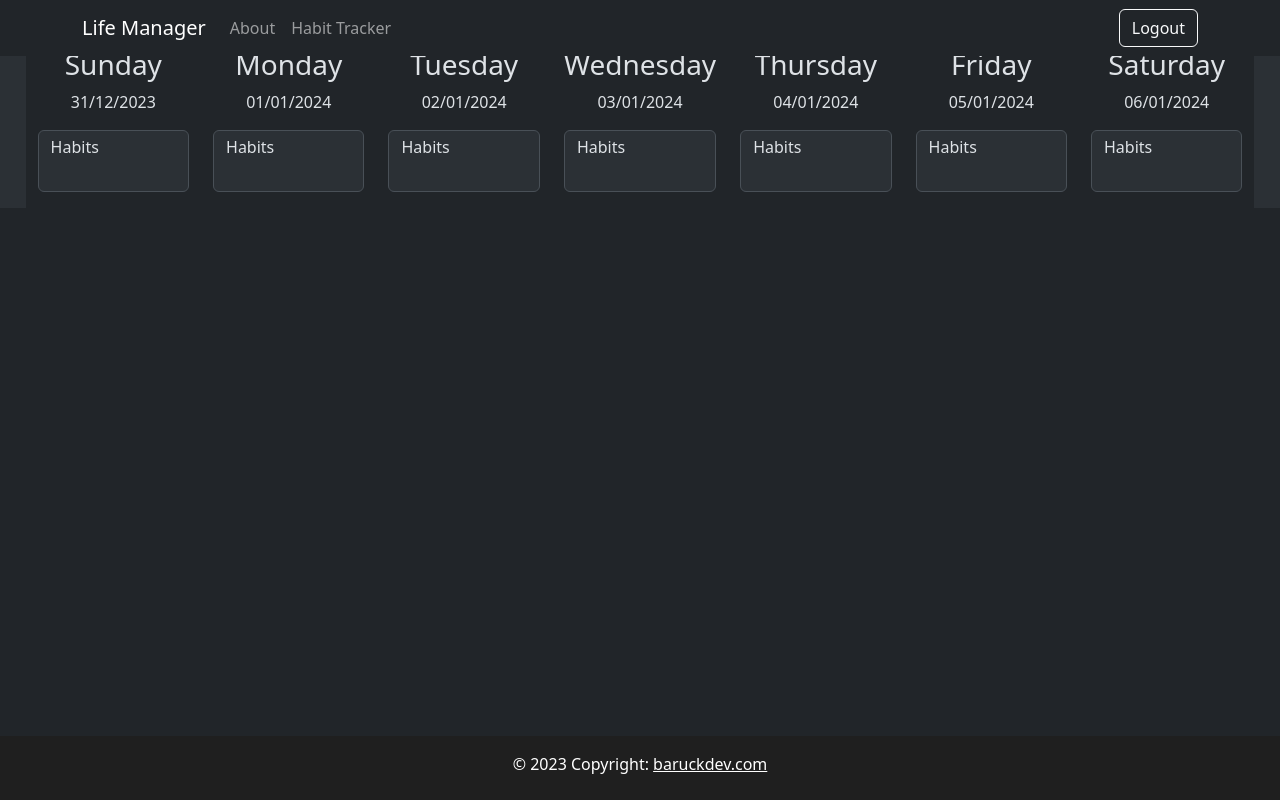
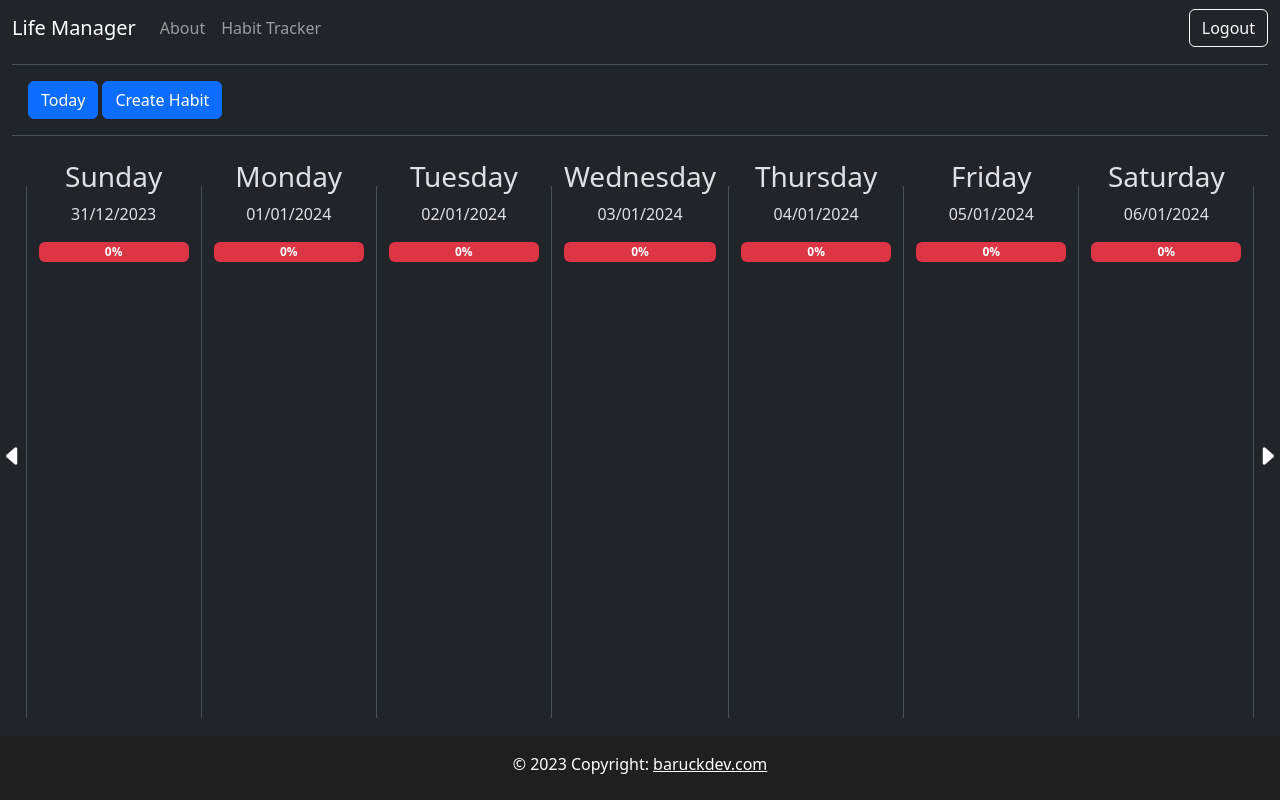
Before and after one commit to MatheusBLopes/life-manager-app, a Django app: page /habit-tracker/ in a window 1280 px wide. Run offline with Django 4.2, Linux system fonts and the light colour scheme; the visitor is signed in with stand-in values (Sample User, id 1); data that the repository does not hold is empty; parts of the project's set-up code (start-up, migrations or seed data) failed here and were passed over; some libraries are stand-ins or nearby versions.

Commit message:
feat: improve habit tracker

```diff
--- a/life-manager-app/apps/habit_tracker/forms.py
+++ b/life-manager-app/apps/habit_tracker/forms.py
@@ -38,4 +38,4 @@ class HabitForm(forms.ModelForm):
 class HabitCompletionForm(forms.ModelForm):
     class Meta:
         model = HabitCompletion
-        fields = ['habit', 'date_completed']
+        fields = ['habit', 'date_completed', 'success']
--- a/life-manager-app/apps/habit_tracker/models.py
+++ b/life-manager-app/apps/habit_tracker/models.py
@@ -23,6 +23,10 @@ class Habit(models.Model):
     start_date = models.DateField(blank=False, null=False)
     end_date = models.DateField(blank=True, null=True)
 
+    def __str__(self):
+        return self.name
+
 class HabitCompletion(models.Model):
     habit = models.ForeignKey(Habit, on_delete=models.CASCADE)
     date_completed = models.DateField()
+    success = models.BooleanField(default=False)
--- a/life-manager-app/apps/habit_tracker/templates/habit_tracker/pages/week.html
+++ b/life-manager-app/apps/habit_tracker/templates/habit_tracker/pages/week.html
@@ -4,38 +4,73 @@
 
 {% block content %}
 
-<div class="row align-items-stretch mt-5">
-    <div id="custom-narrow-col" class="col p-0 bg-body-tertiary">
-        <a href="{% url 'habit_tracker:habit_tracker' week.previous_week previous_year %}" class="w-100">
-            <span class="bi bi-arrow-left mt-5"></span>
+<div class="container-fluid d-flex align-items-left border-top border-bottom p-3">
+    <a href="{% url 'habit_tracker:habit_tracker' week.present_week present_year %}"
+        class="text-center btn btn-primary me-1">
+        Today
+    </a>
+    <a href="{% url 'habit_tracker:create_habit' %}" class="text-center btn btn-primary">
+        Create Habit
+    </a>
+</div>
+
+
+<div class="row h-100 mt-4">
+    <div id="custom-narrow-col" class="col d-flex align-items-center justify-content-center p-0">
+        <a href="{% url 'habit_tracker:habit_tracker' week.previous_week previous_year %}"
+            class="w-100 h-100 d-flex align-items-center justify-content-center">
+            <i class="bi bi-caret-left-fill fs-4 text-white"></i>
         </a>
     </div>
 
     {% for day in days %}
+    <div id="separator" class="border-end col"></div>
+
     <div class="col">
+        <div class="d-flex flex-column justify-content-center">
             <h3 class="text-center">{{day.day_name}}</h3>
             <p class="text-center">{{day.date}}</p>
+            <p class="badge {% if day.percentage_completed > 90 %} bg-success {% else %} bg-danger {% endif %}">{{ day.percentage_completed }}%</p>
+        </div>
 
         <!-- Habits Section -->
-        <div class="container border rounded mb-3 pb-3 bg-body-tertiary">
-            <p class="text-right mt-1">Habits</p>
         <div class="list-group">
             {% for habit in day.habits %}
-                <button type="button" class="list-group-item list-group-item-action d-flex align-items-center"
-                    data-bs-toggle="modal" data-bs-target="#exampleModal">
-                    <input class="form-check-input me-3" type="checkbox" value="" aria-label="...">
+            <form method="post"
+                action="{% url 'habit_tracker:mark_completed' week.current_week current_year day.raw_date %}">
+                {% csrf_token %}
+                <input type="hidden" name="habit_id" value="{{ habit.id }}">
+                <div class="list-group-item list-group-item-action d-flex align-items-center border-bottom-0">
                     {{ habit.name }}
+                    <div class="ms-auto">
+                        {% if habit.is_completed %}
+                        <button type="submit" name="success" value="False" class="btn">
+                            <i class="bi bi-x"></i>
                         </button>
+                        {% else %}
+                        <button type="submit" name="success" value="True" class="btn">
+                            <i class="bi bi-check"></i>
+                        </button>
+                        {% endif %}
+                    </div>
+                </div>
+                <div
+                    class="list-group-item-bottom-border border-5 {% if habit.is_completed %} border-bottom border-success {% else %} border-bottom border-danger {% endif %}">
+                </div>
+            </form>
             {% endfor %}
         </div>
     </div>
 
-    </div>
+    {% if day.day_name == "Saturday" %}
+    <div id="separator" class="border-end col"></div>
+    {% endif %}
     {% endfor %}
 
-    <div id="custom-narrow-col" class="col p-0 bg-body-tertiary">
-        <a href="{% url 'habit_tracker:habit_tracker' week.next_week next_year %}" class="w-100">
-            <span class="bi bi-arrow-right"></span>
+    <div id="custom-narrow-col" class="col d-flex align-items-center justify-content-center p-0">
+        <a href="{% url 'habit_tracker:habit_tracker' week.next_week next_year %}"
+            class="w-100 h-100 d-flex align-items-center justify-content-center">
+            <i class="bi bi-caret-right-fill fs-4 text-white"></i>
         </a>
     </div>
 
--- a/life-manager-app/apps/habit_tracker/urls.py
+++ b/life-manager-app/apps/habit_tracker/urls.py
@@ -7,5 +7,7 @@ urlpatterns = [
     path('habit-tracker/', views.habit_tracker, name='habit_tracker'),
     path('habit-tracker/<int:week_number>/<int:year>', views.habit_tracker, name='habit_tracker'),
     path('habit-tracker/create-habit/', views.create_habit, name='create_habit'),
+    path('mark-completed/<int:week>/<int:year>/<str:date>/', views.MarkCompletedView.as_view(), name='mark_completed'),
+
 
 ]
--- a/life-manager-app/apps/habit_tracker/views.py
+++ b/life-manager-app/apps/habit_tracker/views.py
@@ -2,9 +2,10 @@ from django.shortcuts import render, redirect
 from django.urls import reverse
 from django.contrib.auth.decorators import login_required
 from datetime import datetime, timedelta
-from .models import Habit
-from .forms import HabitForm
-from django.db.models import Q, F
+from .models import Habit, HabitCompletion
+from .forms import HabitForm, HabitCompletionForm
+from django.db.models import Q
+from django.views import View
 
 def get_start_date_from_week(year, week_number):
     jan4 = datetime(year, 1, 4)
@@ -21,10 +22,6 @@ def get_days_data(date, user):
         current_date = start_date + timedelta(days=i)
         day_name = current_date.strftime("%A")
 
-        current_date_str = current_date.isoformat()
-
-        # Filter habits based on day, start date, and end date (considering null or blank)
-        # Filter habits based on day, start date, and end date
         habits_with_desired_day = Habit.objects.filter(
             Q(days_of_week__name=day_name[0:3]) &
             Q(user=user) &
@@ -32,13 +29,29 @@ def get_days_data(date, user):
             (Q(end_date__gte=current_date) | Q(end_date__isnull=True))
         ))
 
+        completed_habits_count = 0
+        total_habits_count = len(habits_with_desired_day)
+
+        for habit in habits_with_desired_day:
+            habit_completion = HabitCompletion.objects.filter(habit=habit, date_completed=current_date, success=True)
+            habit.is_completed = True if habit_completion else False
+
+            if habit.is_completed:
+                completed_habits_count += 1
+
+        percentage_completed = round((completed_habits_count / total_habits_count) * 100, 2) if total_habits_count > 0 else 0
+
         days.append({
             "date": current_date.strftime("%d/%m/%Y"),
+            "raw_date": current_date.strftime("%Y-%m-%d"),
             "day_name": day_name,
-            "habits": habits_with_desired_day
+            "habits": habits_with_desired_day,
+            "percentage_completed": percentage_completed
         })
 
     return days
+
+
 
 def calculate_weeks_and_years(week_number, year):
     if 1 <= week_number <= 52:
@@ -56,12 +69,15 @@ def habit_tracker(request, week_number=None, year=None):
         today = datetime.now().date()
         start_of_week = today - timedelta(days=today.weekday())
         week_number = start_of_week.isocalendar()[1]
+        year = today.year
     else:
         week_start = get_start_date_from_week(year, week_number)
         today = week_start
 
     days = get_days_data(today, request.user)
     previous_year, next_year, previous_week, next_week = calculate_weeks_and_years(week_number, today.year)
+
+    habit_completion_form = HabitCompletionForm()
 
     return render(
         request,
@@ -70,10 +86,15 @@ def habit_tracker(request, week_number=None, year=None):
             "days": days,
             "week": {
                 'previous_week': previous_week,
-                'next_week': next_week
+                'next_week': next_week,
+                'current_week': week_number,
+                'present_week': datetime.now().date().isocalendar()[1]
             },
             "previous_year": previous_year,
-            "next_year": next_year
+            "next_year": next_year,
+            "current_year": year,
+            "present_year": datetime.now().date().year,
+            "habit_completion_form": habit_completion_form
         }
     )
 
@@ -88,3 +109,26 @@ def create_habit(request):
         habit_form = HabitForm(user=request.user)
 
     return render(request, 'habit_tracker/pages/create-habit.html', {'habit_form': habit_form})
+
+
+class MarkCompletedView(View):
+
+    def post(self, request, *args, **kwargs):
+        habit_id = request.POST.get('habit_id')
+        habit = Habit.objects.get(id=habit_id, user=request.user)
+
+        date_completed = kwargs['date']
+        success = request.POST.get('success', 'false').lower() == 'true'  # Default to False if not provided or not 'true'
+
+        # Check if the habit completion record exists for the selected day
+        habit_completion = habit.habitcompletion_set.filter(date_completed=date_completed).first()
+
+        if habit_completion:
+            # If habit completion exists, update the success field
+            habit_completion.success = success
+            habit_completion.save()
+        else:
+            # If habit completion doesn't exist, create a new record with the provided success value
+            HabitCompletion.objects.create(habit=habit, date_completed=date_completed, success=success)
+
+        return redirect('habit_tracker:habit_tracker', week_number=kwargs['week'], year=kwargs['year'])
--- a/life-manager-app/base_static/global/css/base-styles.css
+++ b/life-manager-app/base_static/global/css/base-styles.css
@@ -1,6 +1,10 @@
 html {
   position: relative;
   min-height: 100%;
+}
+
+html, body {
+  height: 100%;
 }
 
 body[data-theme='dark'] {
@@ -15,7 +19,8 @@ body[data-theme='light'] {
 
 body {
   /* Margin bottom by footer height */
-  padding-bottom: 4rem;
+  padding-bottom: 9rem;
+  padding-top: 4rem;
 }
 
 footer {
@@ -27,6 +32,13 @@ footer {
   background-color: #1f1f1f;
 }
 
+#separator {
+  max-width: 1px;
+  padding: 0;
+  max-height: 90%;
+  margin: 2% 0;
+
+}
 
 
 /* CSS PARA BOTÕES DO HABIT TRACKER */
--- a/life-manager-app/base_templates/global/base_no_header.html
+++ b/life-manager-app/base_templates/global/base_no_header.html
@@ -8,16 +8,14 @@
     <title>{% block title %}{% endblock title %} Life Manager</title>
 </head>
 
-<body>
+<body class="d-flex flex-column">
     {% block header %}
     {% endblock header %}
 
+    <div class="container-fluid flex-grow-1">
+        {% block content %}{% endblock content %}
+    </div>
 
-    <div class="wrapper">
-        <div class="container-fluid">
-            {% block content %}{% endblock content %}
-        </div>
-    </div>
 
     {% include 'global/partials/footer.html' %}
 
--- a/life-manager-app/base_templates/global/partials/head.html
+++ b/life-manager-app/base_templates/global/partials/head.html
@@ -7,3 +7,4 @@
 <link rel="stylesheet" href="https://cdnjs.cloudflare.com/ajax/libs/font-awesome/5.15.4/css/solid.min.css" integrity="sha512-tk4nGrLxft4l30r9ETuejLU0a3d7LwMzj0eXjzc16JQj+5U1IeVoCuGLObRDc3+eQMUcEQY1RIDPGvuA7SNQ2w==" crossorigin="anonymous" referrerpolicy="no-referrer" />
 <link rel="stylesheet" href="{% static 'global/css/base-styles.css' %}">
 <link href="https://cdn.jsdelivr.net/npm/bootstrap@5.3.1/dist/css/bootstrap.min.css" rel="stylesheet" integrity="sha384-4bw+/aepP/YC94hEpVNVgiZdgIC5+VKNBQNGCHeKRQN+PtmoHDEXuppvnDJzQIu9" crossorigin="anonymous">
+<link rel="stylesheet" href="https://cdn.jsdelivr.net/npm/bootstrap-icons@1.11.2/font/bootstrap-icons.min.css">
--- a/life-manager-app/base_templates/global/partials/header.html
+++ b/life-manager-app/base_templates/global/partials/header.html
@@ -1,7 +1,7 @@
 <!-- Fixed dark navbar using Bootstrap 4 -->
 
 <nav class="navbar navbar-expand-lg navbar-dark bg-dark fixed-top">
-  <div class="container">
+  <div class="container-fluid">
     <a class="navbar-brand" href="/">Life Manager</a>
     <button class="navbar-toggler" type="button" data-toggle="collapse" data-target="#navbarNav"
       aria-controls="navbarNav" aria-expanded="false" aria-label="Toggle navigation">
```
Lines whose indentation alone changed are shown as unchanged.
